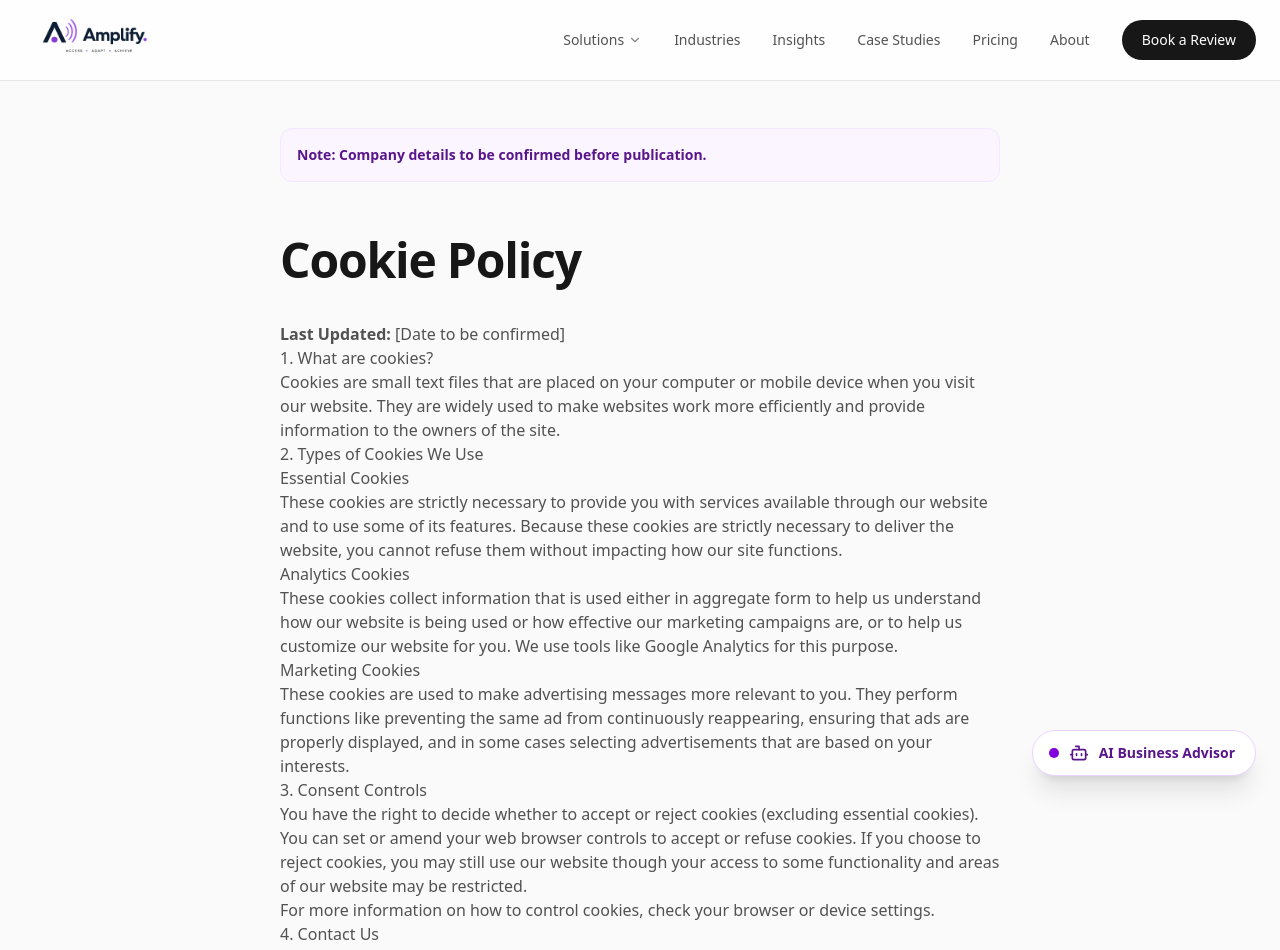
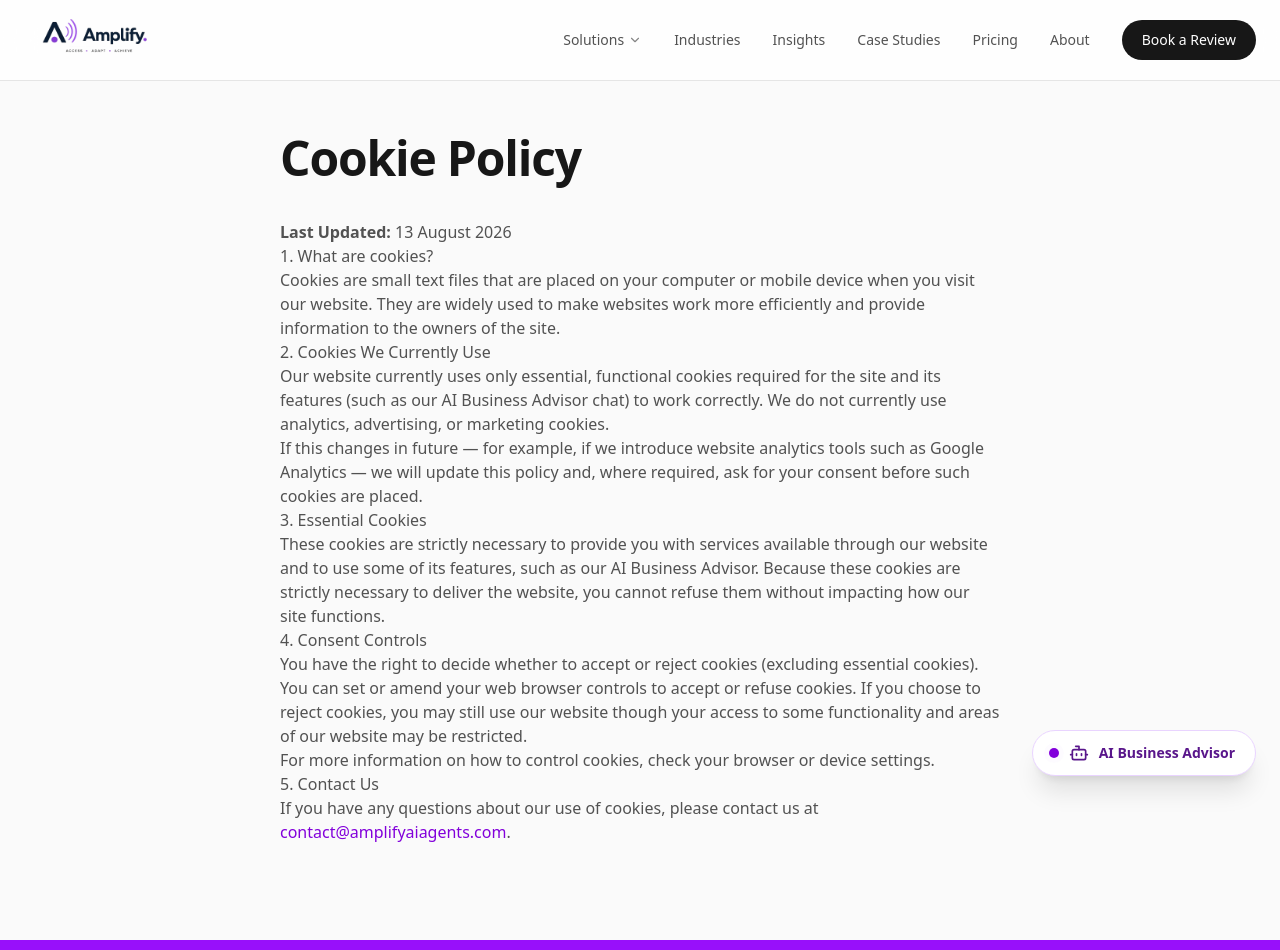
Before and after one commit to amanocha87/amplify-website, a React (Vite) app: page /cookie-policy in a window 1280 px wide. Shown: the top 950 px of the page. Built offline with nearby package versions, Linux system fonts and the light colour scheme.

Commit message:
Update CookiePolicy with new content and structure

```diff
--- a/src/pages/CookiePolicy.tsx
+++ b/src/pages/CookiePolicy.tsx
@@ -1,48 +1,36 @@
 export default function CookiePolicy() {
   return (
     <div className="pt-32 pb-24 px-6 max-w-3xl mx-auto min-h-screen">
-      <div className="p-4 bg-purple-50 border border-purple-100 rounded-xl mb-12">
-        <p className="text-purple-900 font-semibold text-sm">Note: Company details to be confirmed before publication.</p>
-      </div>
-
       <h1 className="text-4xl md:text-5xl font-semibold tracking-tight text-neutral-900 mb-8 leading-tight">Cookie Policy</h1>
 
       <div className="prose prose-lg text-neutral-600 prose-headings:text-neutral-900 prose-headings:font-semibold">
-        <p><strong>Last Updated:</strong> [Date to be confirmed]</p>
+        <p><strong>Last Updated:</strong> 13 August 2026</p>
 
         <h2>1. What are cookies?</h2>
         <p>
           Cookies are small text files that are placed on your computer or mobile device when you visit our website. They are widely used to make websites work more efficiently and provide information to the owners of the site.
         </p>
-
-        <h2>2. Types of Cookies We Use</h2>
-
-        <h3>Essential Cookies</h3>
+        <h2>2. Cookies We Currently Use</h2>
         <p>
-          These cookies are strictly necessary to provide you with services available through our website and to use some of its features. Because these cookies are strictly necessary to deliver the website, you cannot refuse them without impacting how our site functions.
+          Our website currently uses only essential, functional cookies required for the site and its features (such as our AI Business Advisor chat) to work correctly. We do not currently use analytics, advertising, or marketing cookies.
         </p>
-
-        <h3>Analytics Cookies</h3>
         <p>
-          These cookies collect information that is used either in aggregate form to help us understand how our website is being used or how effective our marketing campaigns are, or to help us customize our website for you. We use tools like Google Analytics for this purpose.
+          If this changes in future — for example, if we introduce website analytics tools such as Google Analytics — we will update this policy and, where required, ask for your consent before such cookies are placed.
         </p>
-
-        <h3>Marketing Cookies</h3>
+        <h2>3. Essential Cookies</h2>
         <p>
-          These cookies are used to make advertising messages more relevant to you. They perform functions like preventing the same ad from continuously reappearing, ensuring that ads are properly displayed, and in some cases selecting advertisements that are based on your interests.
+          These cookies are strictly necessary to provide you with services available through our website and to use some of its features, such as our AI Business Advisor. Because these cookies are strictly necessary to deliver the website, you cannot refuse them without impacting how our site functions.
         </p>
-
-        <h2>3. Consent Controls</h2>
+        <h2>4. Consent Controls</h2>
         <p>
           You have the right to decide whether to accept or reject cookies (excluding essential cookies). You can set or amend your web browser controls to accept or refuse cookies. If you choose to reject cookies, you may still use our website though your access to some functionality and areas of our website may be restricted.
         </p>
         <p>
           For more information on how to control cookies, check your browser or device settings.
         </p>
-
-        <h2>4. Contact Us</h2>
+        <h2>5. Contact Us</h2>
         <p>
-          If you have any questions about our use of cookies, please contact us at [Email to be confirmed].
+          If you have any questions about our use of cookies, please contact us at <a href="mailto:contact@amplifyaiagents.com" className="text-purple-700 hover:text-purple-900">contact@amplifyaiagents.com</a>.
         </p>
       </div>
     </div>
```
